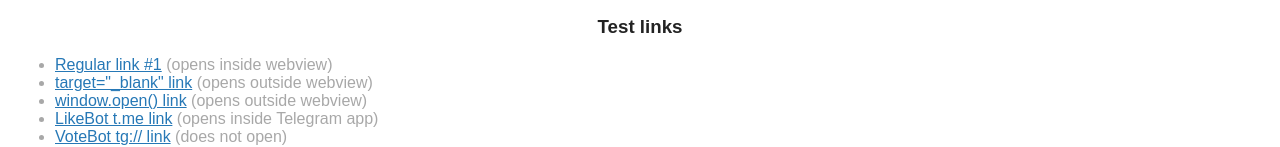
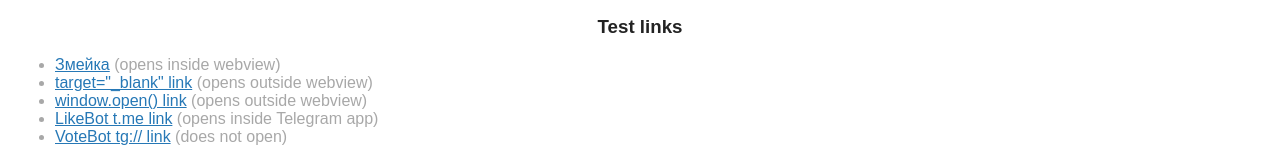
Before and after one commit to Ivsetyt/work.github.io, a plain HTML site: page index.html in a window 1280 px wide. Shown: the part 287-434 px from the top of the page. Drawn offline with Linux system fonts and the light colour scheme; a script that the page names is missing.

Commit message:
Update index.html

```diff
--- a/index.html
+++ b/index.html
@@ -195,7 +195,7 @@
 
     <h3>Test links</h3>
     <ul>
-        <li><a href="?nextpage=1">Regular link #1</a> (opens inside webview)</li>
+        <li><a href="./snake.html">Змейка</a> (opens inside webview)</li>
         <li><a href="https://telegram.org/" target="_blank">target="_blank" link</a> (opens outside webview)</li>
         <li><a href="javascript:window.open('https://telegram.org/');">window.open() link</a> (opens outside
             webview)</li>
```
